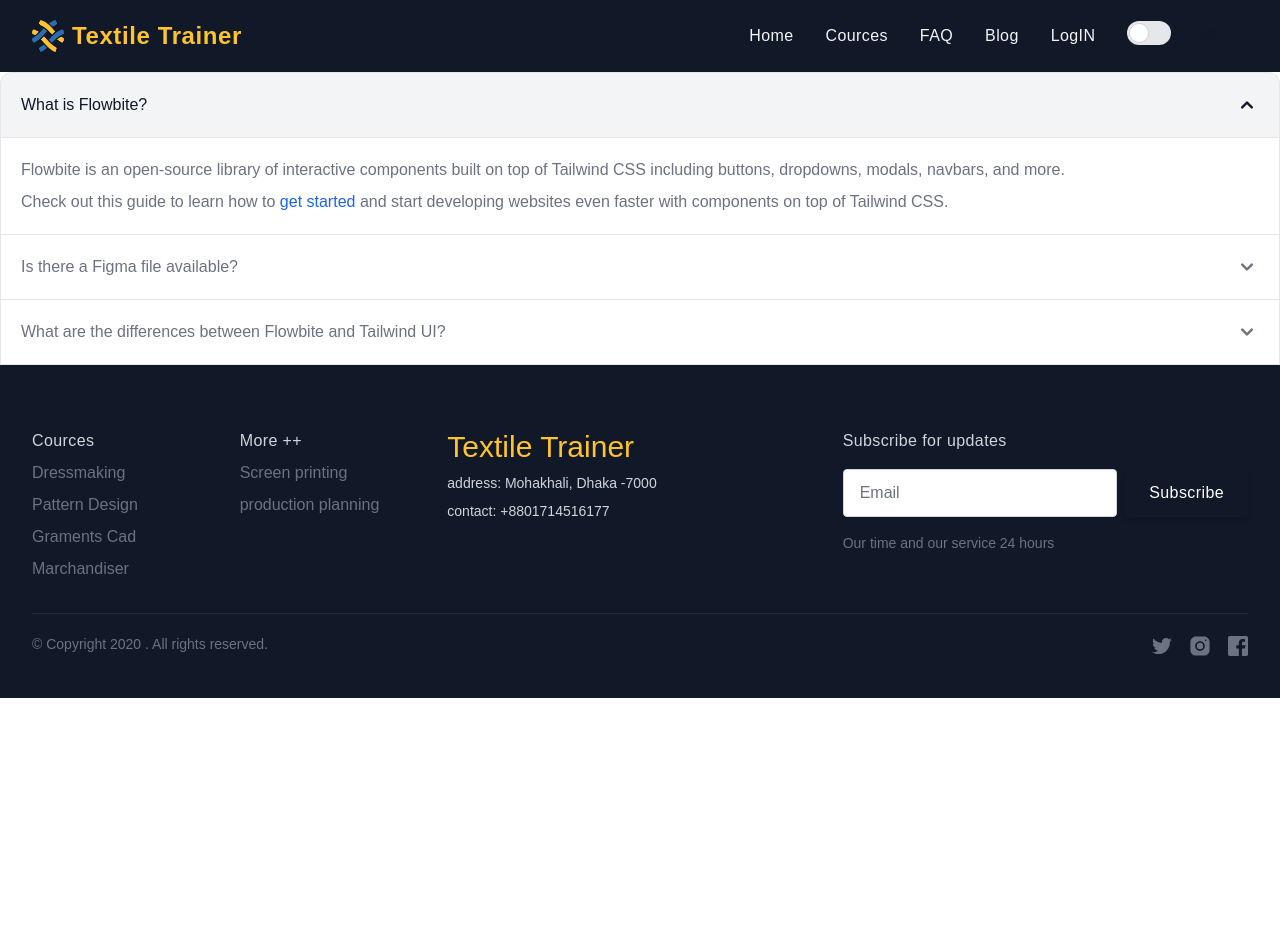
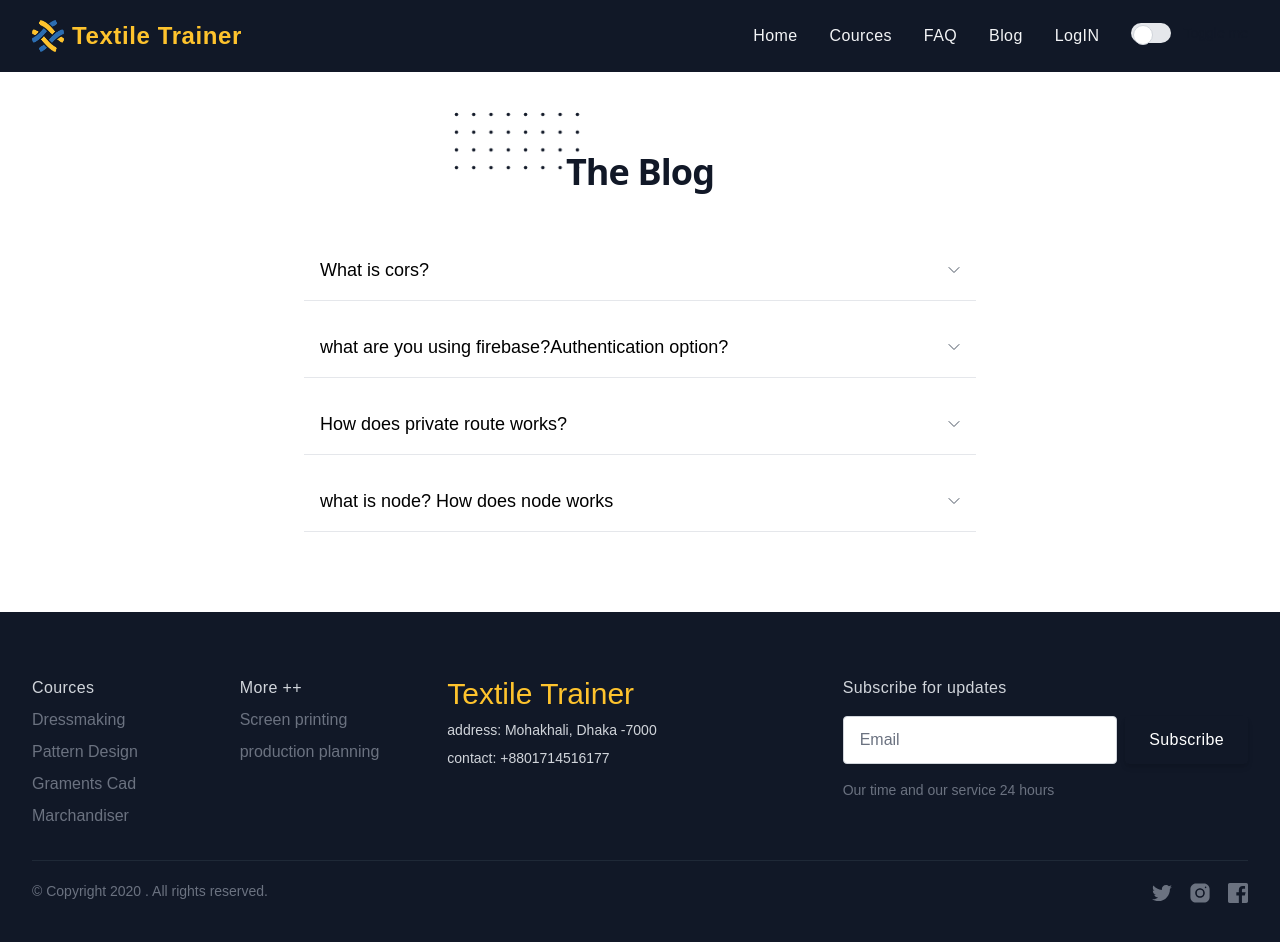
Before and after one commit to nahidfrahaman/textile-trainer-client-side, a React (Create React App) app: page /blog in a window 1280 px wide. Shown: the top 942 px of the page. Before the commit the page ends 800 px from the top, so only its background shows below. Built offline with nearby package versions, Linux system fonts and the light colour scheme; no server answers.

Commit message:
facebook login

```diff
--- a/src/Shared/Navbar/Navbar.jsx
+++ b/src/Shared/Navbar/Navbar.jsx
@@ -112,7 +112,7 @@
              <li>
              <label for="default-toggle" className="inline-flex relative items-center cursor-pointer">
              <input type="checkbox" value="" id="default-toggle" className="sr-only peer"/>
-           <div className="w-11 h-6 bg-gray-200 peer-focus:outline-none peer-focus:ring-4 peer-focus:ring-blue-300 dark:peer-focus:ring-blue-800 rounded-full peer dark:bg-gray-700 peer-checked:after:translate-x-full peer-checked:after:border-white after:content-[''] after:absolute after:top-[2px] after:left-[2px] after:bg-white after:border-gray-300 after:border after:rounded-full after:h-5 after:w-5 after:transition-all dark:border-gray-600 peer-checked:bg-blue-600"></div>
+           <div className="w-10 h-5 bg-gray-200 peer-focus:outline-none peer-focus:ring-4 peer-focus:ring-blue-300 dark:peer-focus:ring-blue-800 rounded-full peer dark:bg-gray-700 peer-checked:after:translate-x-full peer-checked:after:border-white after:content-[''] after:absolute after:top-[2px] after:left-[2px] after:bg-white after:border-gray-300 after:border after:rounded-full after:h-5 after:w-5 after:transition-all dark:border-gray-600 peer-checked:bg-blue-600"></div>
           <span className="ml-3 text-sm font-medium text-gray-900 dark:text-gray-300">Toggle me</span>
   </label>
              </li>
--- a/src/components/Pages/Blog.js
+++ b/src/components/Pages/Blog.js
@@ -1,172 +1,101 @@
-import React from "react";
+import React, { useState } from "react";
+
+const Item = ({ title, children }) => {
+    const [isOpen, setIsOpen] = useState(false);
+    return (
+      <div className="border-b">
+        <button
+          type="button"
+          aria-label="Open item"
+          title="Open item"
+          className="flex items-center justify-between w-full p-4 focus:outline-none"
+          onClick={() => setIsOpen(!isOpen)}
+        >
+          <p className="text-lg font-medium">{title}</p>
+          <svg
+            viewBox="0 0 24 24"
+            className={`w-3 text-gray-600 transform transition-transform duration-200 ${
+              isOpen ? 'rotate-180' : ''
+            }`}
+          >
+            <polyline
+              fill="none"
+              stroke="currentColor"
+              strokeWidth="2"
+              strokeLinecap="round"
+              strokeMiterlimit="10"
+              points="2,7 12,17 22,7"
+              strokeLinejoin="round"
+            />
+          </svg>
+        </button>
+        {isOpen && (
+          <div className="p-4 pt-0">
+            <p className="text-gray-700">{children}</p>
+          </div>
+        )}
+      </div>
+    );
+  };
 
 const Blog = () => {
   return (
-    <div>
-      <div id="accordion-collapse" data-accordion="collapse">
-        <h2 id="accordion-collapse-heading-1">
-          <button
-            type="button"
-            className="flex items-center justify-between w-full p-5 font-medium text-left border border-b-0 border-gray-200 rounded-t-xl focus:ring-4 focus:ring-gray-200 dark:focus:ring-gray-800 dark:border-gray-700 hover:bg-gray-100 dark:hover:bg-gray-800 bg-gray-100 dark:bg-gray-800 text-gray-900 dark:text-white"
-            data-accordion-target="#accordion-collapse-body-1"
-            aria-expanded="true"
-            aria-controls="accordion-collapse-body-1"
-          >
-            <span>What is Flowbite?</span>
-            <svg
-              data-accordion-icon=""
-              className="w-6 h-6 rotate-180 shrink-0"
-              fill="currentColor"
-              viewBox="0 0 20 20"
-              xmlns="http://www.w3.org/2000/svg"
-            >
-              <path
-                fill-rule="evenodd"
-                d="M5.293 7.293a1 1 0 011.414 0L10 10.586l3.293-3.293a1 1 0 111.414 1.414l-4 4a1 1 0 01-1.414 0l-4-4a1 1 0 010-1.414z"
-                clip-rule="evenodd"
-              ></path>
-            </svg>
-          </button>
-        </h2>
-        <div
-          id="accordion-collapse-body-1"
-          className=""
-          aria-labelledby="accordion-collapse-heading-1"
-        >
-          <div className="p-5 font-light border border-b-0 border-gray-200 dark:border-gray-700 dark:bg-gray-900">
-            <p className="mb-2 text-gray-500 dark:text-gray-400">
-              Flowbite is an open-source library of interactive components built
-              on top of Tailwind CSS including buttons, dropdowns, modals,
-              navbars, and more.
-            </p>
-            <p className="text-gray-500 dark:text-gray-400">
-              Check out this guide to learn how to{" "}
-              <a
-                href="/docs/getting-started/introduction/"
-                className="text-blue-600 dark:text-blue-500 hover:underline"
+    <div class="px-4 py-16 mx-auto sm:max-w-xl md:max-w-full lg:max-w-screen-xl md:px-24 lg:px-8 lg:py-20 ">
+      <div class="max-w-xl sm:mx-auto lg:max-w-2xl">
+        <div class="max-w-xl mb-10 md:mx-auto sm:text-center lg:max-w-2xl md:mb-12">
+          <div>
+
+          </div>
+          <h2 class="max-w-lg mb-6 font-sans text-3xl font-bold leading-none tracking-tight text-gray-900 sm:text-4xl md:mx-auto">
+            <span class="relative inline-block">
+              <svg
+                viewBox="0 0 52 24"
+                fill="currentColor"
+                class="absolute top-0 left-0 z-0 hidden w-32 -mt-8 -ml-20 text-blue-gray-100 lg:w-32 lg:-ml-28 lg:-mt-10 sm:block"
               >
-                get started
-              </a>{" "}
-              and start developing websites even faster with components on top
-              of Tailwind CSS.
-            </p>
-          </div>
+                <defs>
+                  <pattern
+                    id="232db96b-4aa2-422f-9086-5a77996d1df1"
+                    x="0"
+                    y="0"
+                    width=".135"
+                    height=".30"
+                  >
+                    <circle cx="1" cy="1" r=".7" />
+                  </pattern>
+                </defs>
+                <rect
+                  fill="url(#232db96b-4aa2-422f-9086-5a77996d1df1)"
+                  width="52"
+                  height="24"
+                />
+              </svg>
+              <span class="relative">The</span>
+            </span>{' '}
+            Blog
+          </h2>
+
         </div>
-        <h2 id="accordion-collapse-heading-2">
-          <button
-            type="button"
-            className="flex items-center justify-between w-full p-5 font-medium text-left text-gray-500 border border-b-0 border-gray-200 focus:ring-4 focus:ring-gray-200 dark:focus:ring-gray-800 dark:border-gray-700 dark:text-gray-400 hover:bg-gray-100 dark:hover:bg-gray-800"
-            data-accordion-target="#accordion-collapse-body-2"
-            aria-expanded="false"
-            aria-controls="accordion-collapse-body-2"
-          >
-            <span>Is there a Figma file available?</span>
-            <svg
-              data-accordion-icon=""
-              className="w-6 h-6 shrink-0"
-              fill="currentColor"
-              viewBox="0 0 20 20"
-              xmlns="http://www.w3.org/2000/svg"
-            >
-              <path
-                fill-rule="evenodd"
-                d="M5.293 7.293a1 1 0 011.414 0L10 10.586l3.293-3.293a1 1 0 111.414 1.414l-4 4a1 1 0 01-1.414 0l-4-4a1 1 0 010-1.414z"
-                clip-rule="evenodd"
-              ></path>
-            </svg>
-          </button>
-        </h2>
-        <div
-          id="accordion-collapse-body-2"
-          className="hidden"
-          aria-labelledby="accordion-collapse-heading-2"
-        >
-          <div className="p-5 font-light border border-b-0 border-gray-200 dark:border-gray-700">
-            <p className="mb-2 text-gray-500 dark:text-gray-400">
-              Flowbite is first conceptualized and designed using the Figma
-              software so everything you see in the library has a design
-              equivalent in our Figma file.
-            </p>
-            <p className="text-gray-500 dark:text-gray-400">
-              Check out the{" "}
-              <a
-                href="https://flowbite.com/figma/"
-                className="text-blue-600 dark:text-blue-500 hover:underline"
-              >
-                Figma design system
-              </a>{" "}
-              based on the utility classes from Tailwind CSS and components from
-              Flowbite.
-            </p>
-          </div>
-        </div>
-        <h2 id="accordion-collapse-heading-3">
-          <button
-            type="button"
-            className="flex items-center justify-between w-full p-5 font-medium text-left text-gray-500 border border-gray-200 focus:ring-4 focus:ring-gray-200 dark:focus:ring-gray-800 dark:border-gray-700 dark:text-gray-400 hover:bg-gray-100 dark:hover:bg-gray-800"
-            data-accordion-target="#accordion-collapse-body-3"
-            aria-expanded="false"
-            aria-controls="accordion-collapse-body-3"
-          >
-            <span>
-              What are the differences between Flowbite and Tailwind UI?
-            </span>
-            <svg
-              data-accordion-icon=""
-              className="w-6 h-6 shrink-0"
-              fill="currentColor"
-              viewBox="0 0 20 20"
-              xmlns="http://www.w3.org/2000/svg"
-            >
-              <path
-                fill-rule="evenodd"
-                d="M5.293 7.293a1 1 0 011.414 0L10 10.586l3.293-3.293a1 1 0 111.414 1.414l-4 4a1 1 0 01-1.414 0l-4-4a1 1 0 010-1.414z"
-                clip-rule="evenodd"
-              ></path>
-            </svg>
-          </button>
-        </h2>
-        <div
-          id="accordion-collapse-body-3"
-          className="hidden"
-          aria-labelledby="accordion-collapse-heading-3"
-        >
-          <div className="p-5 font-light border border-t-0 border-gray-200 dark:border-gray-700">
-            <p className="mb-2 text-gray-500 dark:text-gray-400">
-              The main difference is that the core components from Flowbite are
-              open source under the MIT license, whereas Tailwind UI is a paid
-              product. Another difference is that Flowbite relies on smaller and
-              standalone components, whereas Tailwind UI offers sections of
-              pages.
-            </p>
-            <p className="mb-2 text-gray-500 dark:text-gray-400">
-              However, we actually recommend using both Flowbite, Flowbite Pro,
-              and even Tailwind UI as there is no technical reason stopping you
-              from using the best of two worlds.
-            </p>
-            <p className="mb-2 text-gray-500 dark:text-gray-400">
-              Learn more about these technologies:
-            </p>
-            <ul className="pl-5 text-gray-500 list-disc dark:text-gray-400">
-              <li>
-                <a
-                  href="https://flowbite.com/pro/"
-                  className="text-blue-600 dark:text-blue-500 hover:underline"
-                >
-                  Flowbite Pro
-                </a>
-              </li>
-              <li>
-                <a
-                  href="https://tailwindui.com/"
-                  rel="nofollow"
-                  className="text-blue-600 dark:text-blue-500 hover:underline"
-                >
-                  Tailwind UI
-                </a>
-              </li>
-            </ul>
-          </div>
+        <div class="space-y-4">
+          <Item title="What is cors?">
+          Cross-origin resource sharing (CORS) is a mechanism that allows restricted resources on a web page to be requested from another domain outside the domain ...
+          </Item>
+          <Item title="what are you using firebase?Authentication option?">
+          The Firebase Realtime Database lets you build rich, collaborative applications by allowing secure access to the database directly from client-side code. Data is persisted locally, and even while offline, realtime events continue to fire, giving the end user a responsive experience.
+          <br /> <br />
+          Auth0, MongoDB, Passport, Okta, and Firebase are the most popular alternatives and competitors to Firebase Authentication.
+
+          </Item>
+          <Item title="How does private route works?">
+          The react private route component renders child components ( children ) if the user is logged in. If not logged in the user is redirected to the /login page with the return url passed in the location state property.
+          </Item>
+          <Item title="what is node? How does node works">
+          Node.js is an open-source, cross-platform JavaScript runtime environment and library for running web applications outside the client'
+
+          <br />
+          <br />
+          It is a used as backend service where javascript works on the server-side of the application. This way javascript is used on both frontend and backend. Node. js runs on chrome v8 engine which converts javascript code into machine code,
+          </Item>
         </div>
       </div>
     </div>
```
Also changed, not shown: src/Shared/firebase/firebase.init.js (+6 -6 lines), src/components/Pages/Login.js (+66 -5 lines), src/components/Pages/Resgistration.js (+35 -6 lines), src/context/Context.jsx (+7 -0 lines).
